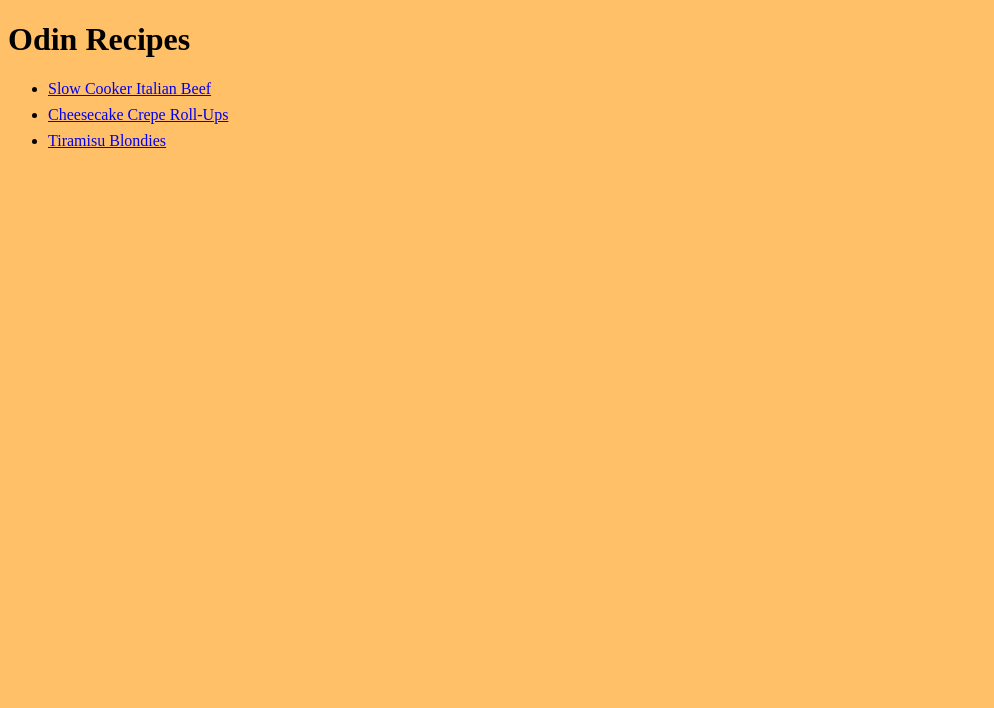
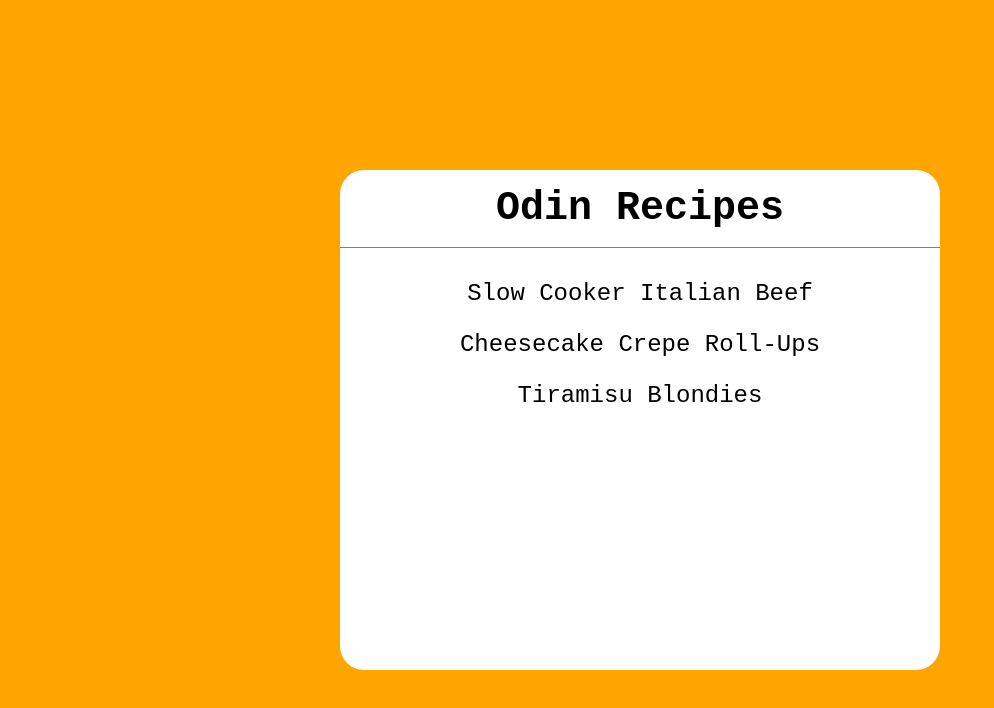
Before and after one commit to DevDiscere/odin-recipes, a plain HTML site: page index.html in a window 1280 px wide. Shown: the whole page, without its empty margins (0-994 px from the left). Drawn offline with Linux system fonts and the light colour scheme.

Commit message:
Add div container for menu of index.html
I placed the menu of the index.html in a div and added id and classes to
the menu elements. I centered the div and make design changes to the
menu to make it more appealing.

```diff
--- a/index.html
+++ b/index.html
@@ -7,11 +7,13 @@
     </head>
 
     <body>
-        <h1>Odin Recipes</h1>
-        <ul>
-            <li><a href="./recipes/italian-beef.html">Slow Cooker Italian Beef</a></li>
-            <li><a href="./recipes/cheesecake-crepe.html">Cheesecake Crepe Roll-Ups</a></li>
-            <li><a href="./recipes/tiramisu-blondies.html">Tiramisu Blondies</a></li>
-        </ul>
+        <div id="menu-container">
+            <h1 id="menu-title">Odin Recipes</h1>
+            <ul id="menu-list">
+                <li class="menu-link"><a href="./recipes/italian-beef.html">Slow Cooker Italian Beef</a></li>
+                <li class="menu-link"><a href="./recipes/cheesecake-crepe.html">Cheesecake Crepe Roll-Ups</a></li>
+                <li class="menu-link"><a href="./recipes/tiramisu-blondies.html">Tiramisu Blondies</a></li>
+            </ul>
+        </div>
     </body>
 </html>
--- a/styles.css
+++ b/styles.css
@@ -1,7 +1,49 @@
-body {
-    background-color: #FFC067;
+* {
+    box-sizing: border-box;
+    margin: 0 auto;
+    font-family: 'Courier New', Courier, monospace;
+    /* For development purpose only. */
+    /* border: 1px solid red; */
 }
 
+body {
+    background-color: orange;
+}
+
+/* index.html CSS */
+#menu-container {
+    background-color: white;
+    max-width: 600px;
+    height: 500px;
+    border-radius: 24px;
+    margin-top: 170px;
+}
+
+#menu-title {
+    text-align: center;
+    padding: 16px;
+    border-bottom: 1px solid grey;
+    font-size: 40px;
+}
+
+#menu-list {
+    font-size: 24px;
+    margin: 32px;
+    list-style-type: none;
+    padding: 0;
+}
+
+li.menu-link{
+    margin-bottom: 24px;
+    text-align: center;
+}
+
+a {
+    text-decoration: none;
+    color: black;
+}
+
+/* recipes.html CSS */
 h2, h3 {
     margin-top: 0px;
 }
```
